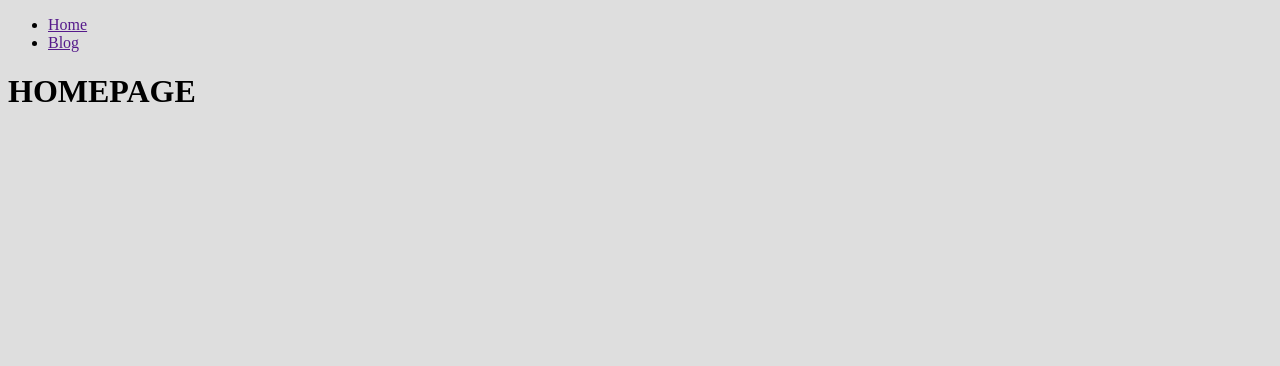
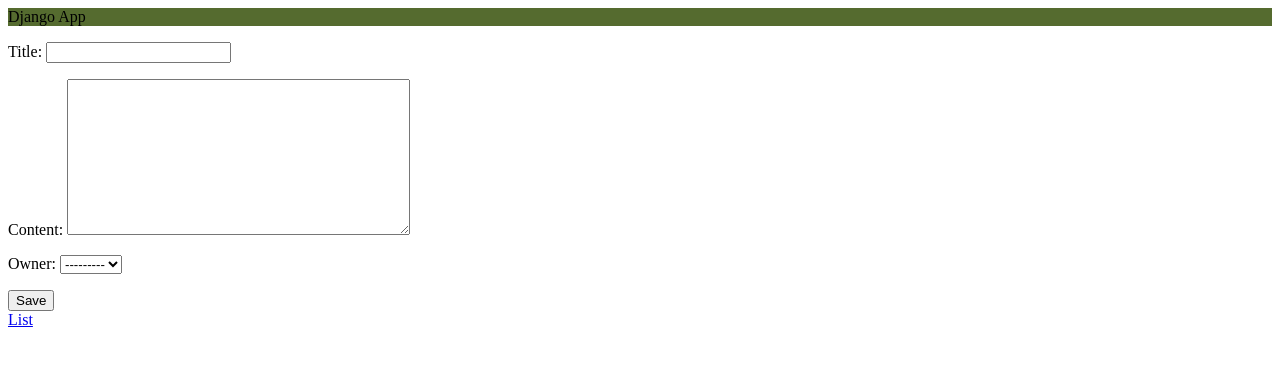
Before and after one commit to Clas0512/My-First-Django-Project, a Django app: page / in a window 1280 px wide. Shown: the top 366 px of the page. Run offline with Django 5.2, Linux system fonts and the light colour scheme.

Commit message:
Çok fazla değişiklik çoook...

```diff
--- a/blogApp/blog/forms.py
+++ b/blogApp/blog/forms.py
@@ -1,4 +1,5 @@
 from django import forms
+
 
 class StudentForm(forms.Form):
     name = forms.CharField(max_length=255)
--- a/blogApp/blog/models.py
+++ b/blogApp/blog/models.py
@@ -1,7 +1,9 @@
+from django.contrib.auth.models import User
+from django.http.response import HttpResponse
+from django.utils import timezone
 from django.db import models
-from django.utils import timezone
-from django.http.response import HttpResponse
 import datetime
+
 
 class Student(models.Model):
     name = models.CharField(max_length=50)
@@ -9,11 +11,14 @@
     email = models.EmailField()
 
 
+#
 class Question(models.Model):
-    question_text = models.CharField(max_length=200)
+    question_text = models.CharField(max_length=255)
     pub_date = models.DateTimeField("date published")
+
     def __str__(self):
         return self.question_text
+
     def was_published_recently(self):
         return self.pub_date >= timezone.now() - datetime.timedelta(days=1)
 
@@ -22,5 +27,15 @@
     question = models.ForeignKey(Question, on_delete=models.CASCADE)
     choice_text = models.CharField(max_length=200)
     votes = models.IntegerField(default=0)
+
     def __str__(self):
         return self.choice_text
+
+
+class Post(models.Model):
+    title = models.CharField(max_length=255)
+    content = models.TextField()
+    owner = models.ForeignKey(User, on_delete=models.CASCADE, related_name='posts')
+
+    def __str__(self):
+        return self.title
--- /dev/null
+++ b/blogApp/blog/templates/blog/register.html
@@ -0,0 +1,8 @@
+{% extends 'base.html' %}
+{% block content %}
+    <form action="" method="POST">
+        {% csrf_token %}
+        {{ form.as_p }}
+        <button type="submit">Save</button>
+    </form>
+{% endblock %}
--- a/blogApp/blog/urls.py
+++ b/blogApp/blog/urls.py
@@ -1,13 +1,8 @@
 from django.urls import path
-from . import views
+from .views import *
 
 urlpatterns = [
-    path("", views.index, name="index"),
-    path("index", views.index),
-    path("blogs", views.blogs),
-    path("blogs/<int:id>", views.blogsId),
-    #
-    path("<int:question_id>/", views.detail, name="detail"),
-    path("kayitol/", views.kayit, name="kayit-ol"),
-    path("kayitol/", views.student, name="student-add"),
+    path("", PostCreateView.as_view(), name="index"),
+    path("list", PostListView.as_view(), name="listView"),
+    path("register", UserCreateView.as_view(), name="createUser"),
 ]
--- a/blogApp/blog/views.py
+++ b/blogApp/blog/views.py
@@ -1,64 +1,35 @@
+import hashlib
+
+from django.contrib.auth.models import User
+from django.views.generic.edit import CreateView
+from django.views.generic.list import ListView
 from django.http.response import HttpResponse
 from django.shortcuts import render, redirect
-from .models import Student
-from .forms import StudentForm
+from .models import Post
 
 
-def index(request):
-    # return HttpResponse("Home Page")
-    return render(request, "blog/index.html")
+class PostCreateView(CreateView):
+    # model = User
+    # fields = ['username', 'password', 'email', 'is_active', 'is_staff']
+    model = Post
+    success_url = '/'
+    fields = ['title', 'content', 'owner']
+    template_name = 'blog/register.html'
 
 
-def blogs(request):
-    # return HttpResponse("Blogs")
-    return render(request, "blog/blogs.html")
+class PostListView(ListView):
+    model = Post
+    template_name = 'blog/list.html'
+    context_object_name = 'post_list'
 
 
-def blogsId(request, id):
-    # return HttpResponse("Blog Number: " + str(id))
-    return render(request, "blog/blog-id.html", {
-        "id": id
-    })
+class UserCreateView(CreateView):
+    model = User
+    fields = ['username', 'password', 'email']
+    template_name = 'blog/user-register.html'
+    success_url = '/'
 
-def kayit(request):
-    # Eğer form gönderilmediyse, sadece formu göster
-    if request.method == 'GET':
-        form = StudentForm()
-        return render(request, 'blog/kayitol.html', {'form': form})
-    else:
-        # Eğer form gönderildiyse, formu işle ve student-add'e yönlendir
-        form = StudentForm(request.POST)
-        if form.is_valid():
-            name = form.cleaned_data['name']
-            age = form.cleaned_data['age']
-            email = form.cleaned_data['email']
-            new_entry = Student(name=name, age=age, email=email)
-            new_entry.save()
-            # Eğer işlem başarılı ise, student-add view'ına yönlendir
-            return redirect('student-add')
-        else:
-            # Eğer form geçerli değilse, hata mesajları ile birlikte aynı sayfayı göster
-            return render(request, 'blog/kayitol.html', {'form': form})
-
-def student(request):
-    if request.method == 'POST':
-        form = StudentForm(request.POST)
-        if form.is_valid():
-            name = form.cleaned_data['name']
-            age = form.cleaned_data['age']
-            email = form.cleaned_data['email']
-            new_entry = Student(name=name, age=age, email=email)
-            new_entry.save()
-            return HttpResponse("Veri basariiii")
-    else:
-        form = StudentForm()
-
-    return render(request, 'blog/kayitol.html', {'form': form})
-
-def student(request, name, age, email):
-    new_entry = Student(name=name, age=age, email=email)
-    new_entry.save()
-    return HttpResponse("Veri basariiii")
-
-def detail(request, question_id):
-    return HttpResponse("You're looking at question %s." % question_id)
+    def form_valid(self, form):
+        obj = form.save()
+        obj.set_password(form.cleaned_data['password'])
+        super().form_valid(form)
--- a/blogApp/blogApp/settings.py
+++ b/blogApp/blogApp/settings.py
@@ -31,8 +31,8 @@
 # Application definition
 
 INSTALLED_APPS = [
-    'blog',
-    # 'blog.apps.BlogConfig',
+    # 'blog',
+    'blog.apps.BlogConfig',
     'django.contrib.admin',
     'django.contrib.auth',
     'django.contrib.contenttypes',
--- /dev/null
+++ b/blogApp/requirements.txt
@@ -0,0 +1,2 @@
+django
+psycopg[binary]
--- a/blogApp/templates/base.html
+++ b/blogApp/templates/base.html
@@ -3,15 +3,13 @@
 <html lang="en">
 <head>
     <meta charset="UTF-8">
-    <meta name="viewport" content="width=device-width, initial-scale=1.0">
-    <link rel="stylesheet" href="{% static 'blog/css/style.css' %}">
     <title>{% block title %}{% endblock title %} | BlogAPP</title>
 </head>
 <body>
-    <ul>
-        <li><a href="">Home</a></li>
-        <li><a href="">Blog</a></li>
-    </ul>
-    {% block content %}{% endblock content %}
+<header class="headdiv" style="background-color: darkolivegreen;">
+    Django App
+</header>
+{% block content %}{% endblock %}
+<a href="/list">List</a>
 </body>
 </html>
```
Also changed, not shown: blogApp/blog/templates/blog/list.html (added, +9 -0 lines), blogApp/blog/templates/blog/user-register.html (added, +8 -0 lines), blogApp/README.md (renamed from README.md), blogApp/blog/migrations/0003_systemuser_alter_question_question_text_post.py (added), blogApp/blog/migrations/0004_alter_post_owner_delete_systemuser.py (added), 3 other files.
